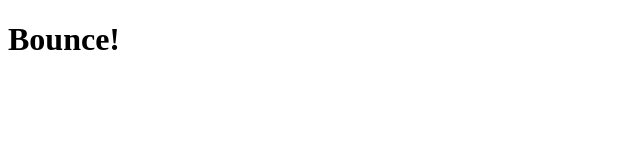
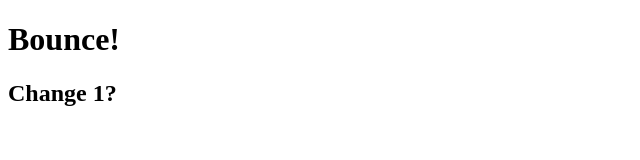
Before and after one commit to kalkyo/bounce, a plain HTML site: page index.html in a window 1280 px wide. Shown: the whole page, without its empty margins (0-640 px from the left). Drawn offline with Linux system fonts and the light colour scheme.

Commit message:
subheader added again

```diff
--- a/index.html
+++ b/index.html
@@ -9,5 +9,6 @@
 </head>
 <body>
     <h1>Bounce!</h1>
+    <h2>Change 1?</h2>
 </body>
 </html>
```
